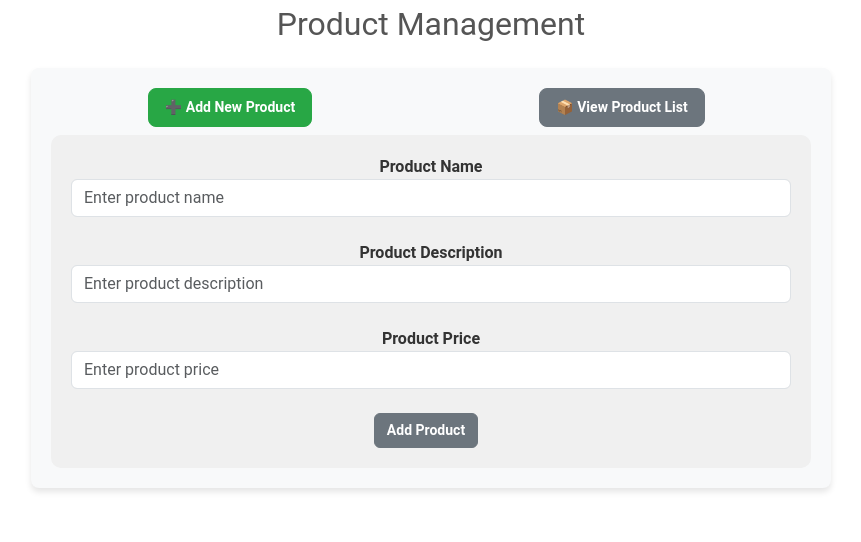
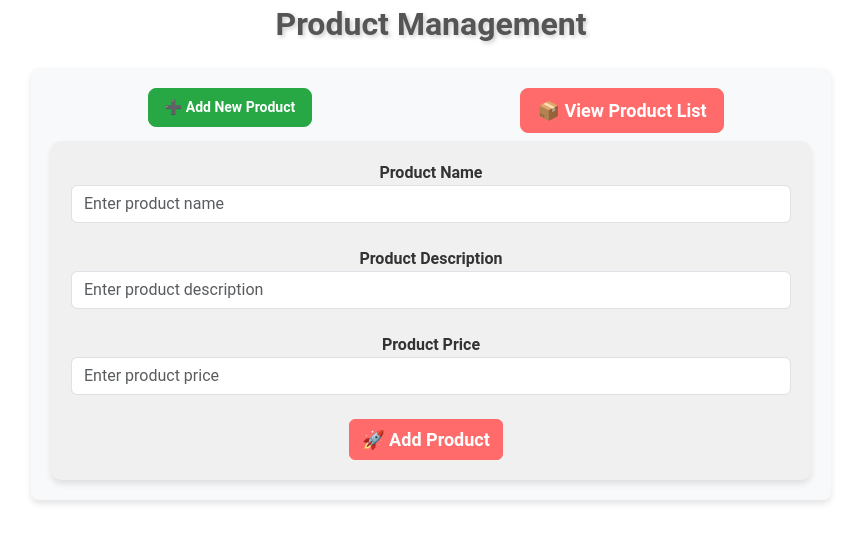
Before and after one commit to ranadaivan/ITEW6ACT2, a Vue app: page /add-product in a window 1280 px wide. Shown: the top 542 px of the page, without its empty margins (209-1070 px from the left). Built offline with nearby package versions, Linux system fonts and the light colour scheme; the HTML template or start-up script is replaced by a standard one.

Commit message:
Designing add  product form

```diff
--- a/src/App.vue
+++ b/src/App.vue
@@ -42,6 +42,8 @@ export default {
   margin-bottom: 20px;
   color: #555;
   display: block;
+  font-weight: bold; /* Make the text bold */
+  text-shadow: 2px 2px 4px rgba(0, 0, 0, 0.2); /* Add shadow to the text */
 }
 
 .btn-success {
--- a/src/components/AddProduct.vue
+++ b/src/components/AddProduct.vue
@@ -12,7 +12,7 @@
       <label for="price" class="label">Product Price</label>
       <input type="number" v-model.number="price" placeholder="Enter product price" required min="0" class="form-control">
     </div>
-    <button type="submit" class="btn btn-primary btn-block">Add Product</button>
+    <button type="submit" class="btn btn-primary btn-block">🚀 Add Product</button>
   </form>
 </template>
 
@@ -55,7 +55,7 @@ export default {
     showNotification() {
       Swal.fire({
         icon: 'success',
-        title: 'Product Added Successfully!',
+        title: '🎉 Product Added Successfully!',
         showConfirmButton: false,
         timer: 1500
       });
@@ -82,21 +82,25 @@ export default {
   background-color: #f0f0f0;
   padding: 20px;
   border-radius: 10px;
+  box-shadow: 0 4px 6px rgba(0, 0, 0, 0.1); /* Add shadow effect */
 }
 
 .btn-primary {
-  background-color: #6c757d;
-  border-color: #6c757d;
+  background-color: #ff6b6b; /* Vibrant red */
+  border-color: #ff6b6b;
+  font-size: 18px;
+  transition: transform 0.2s ease-in-out;
 }
 
 .btn-primary:hover {
-  background-color: #5a6268;
-  border-color: #545b62;
+  background-color: #ff3e3e; /* Darker red on hover */
+  border-color: #ff3e3e;
+  transform: scale(1.05); /* Scale up on hover */
 }
 
 .btn-primary:active {
-  background-color: #454d55;
-  border-color: #3e444b;
+  background-color: #ff2626; /* Even darker red when active */
+  border-color: #ff2626;
 }
 
 body {
```
